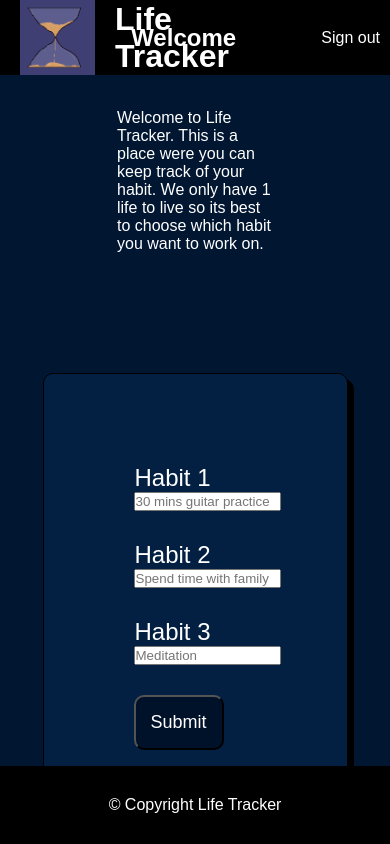
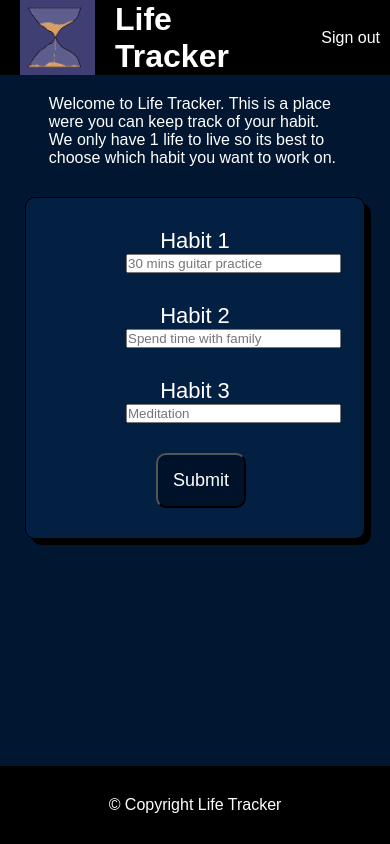
Before and after one commit to Gson44/Life, a Flask app: template templates/add_habit.html in a window 390 px wide. Run offline with Flask 3, Linux system fonts and the light colour scheme; the template is opened without the code that fills it, so the values that code supplies are empty; some libraries are stand-ins or nearby versions.

Commit message:
Keep working on mobile

```diff
--- a/static/css/add_habit.css
+++ b/static/css/add_habit.css
@@ -128,19 +128,31 @@ footer {
 
 /* -------------------------------------------------------- */
 @media (max-width: 600px){
+    label{
+        font-size: 22px;
+    }
+    input{
+        width: 25vh;
+        margin-right: 50px;
+        position: relative;
+        right: 30px;
+    }
 
-    input{
-        width: 17vh;
+    form {
+        position: relative;
+        padding: 30px 130px;
+        margin-top: 30px;
 
     }
-    label {
-        width: 100%;
+    #decription{
+        width: 75%;
+    }
+    main {
+        margin-top: 20px;
+        height: 100%;
+    }
+    #user {
+        display: none;
+    }
 
-    }
-    form {
-        padding:90px;
-        top:120px;
-        position: relative;
-        padding-right: 135px;
-    }
 }
```
Also changed, not shown: static/css/sign_in.css (+15 -10 lines), static/css/sign_up.css (+14 -10 lines).
